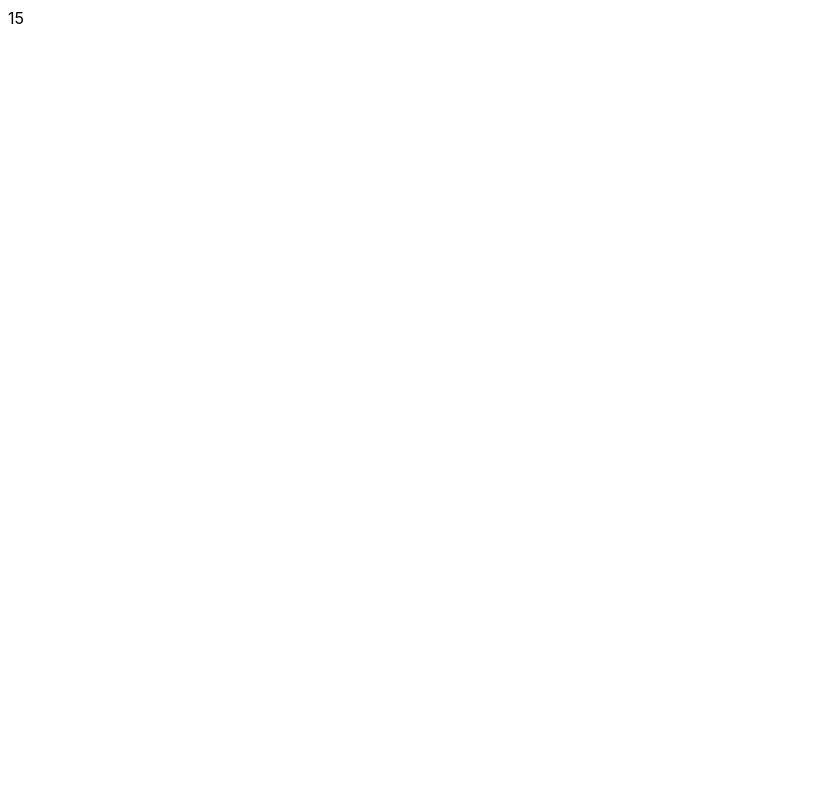
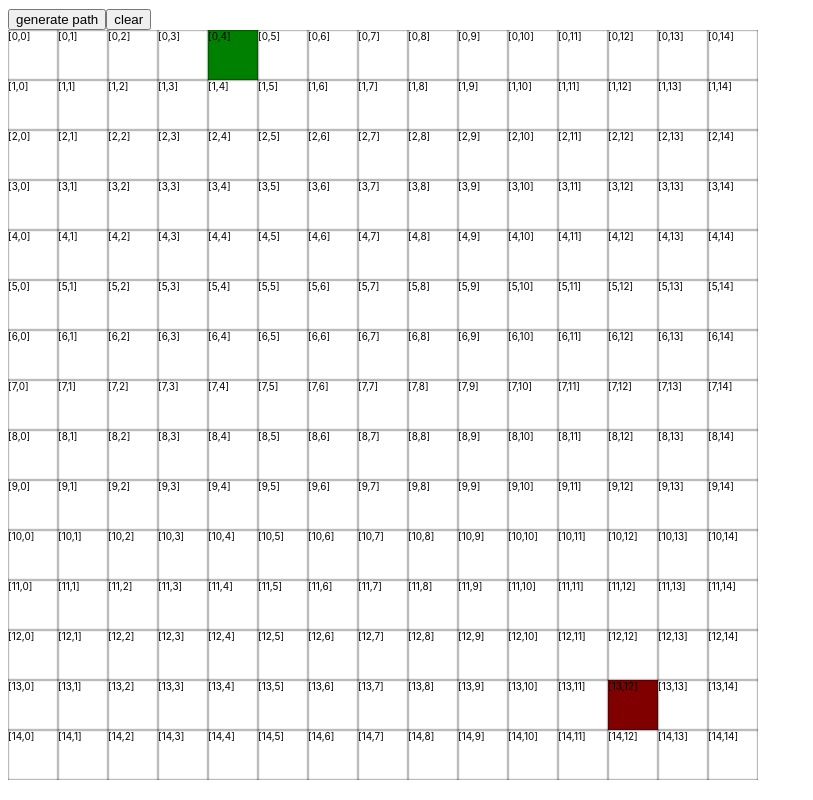
Before and after one commit to fire73/test-pixijs, a React (Create React App) app: page / in a window 1280 px wide. Shown: the whole page, without its empty margins (0-813 px from the left). Built offline with nearby package versions, Linux system fonts and the light colour scheme.

Commit message:
generate ok

```diff
--- a/src/App.css
+++ b/src/App.css
@@ -4,22 +4,56 @@
 
 .mapElement {
   position: relative;
-  width: 30px;
-  height: 30px;
+  width: 50px;
+  height: 50px;
   float: left;
   box-shadow: inset 0px 0px 2px 0px;
+  font-size: 10px;
+  cursor: pointer;
 }
 .mapElementBlock {
+  cursor: pointer;
+  font-size: 10px;
   position: relative;
-  width: 30px;
-  height: 30px;
+  width: 50px;
+  height: 50px;
   float: left;
-  background-color: #282c34;
+  background-color: darkgrey;
+  box-shadow: inset 0px 0px 2px 0px;
+}
+.mapElementStart {
+  cursor: pointer;
+  font-size: 10px;
+  position: relative;
+  width: 50px;
+  height: 50px;
+  float: left;
+  background-color: green;
+  box-shadow: inset 0px 0px 2px 0px;
+}
+.mapElementEnd {
+  cursor: pointer;
+  font-size: 10px;
+  position: relative;
+  width: 50px;
+  height: 50px;
+  float: left;
+  background-color: maroon;
+  box-shadow: inset 0px 0px 2px 0px;
+}
+.mapElementWay {
+  cursor: pointer;
+  font-size: 10px;
+  position: relative;
+  width: 50px;
+  height: 50px;
+  float: left;
+  background-color:mediumturquoise;
   box-shadow: inset 0px 0px 2px 0px;
 }
 
 .mapRow {
-  height: 30px;
+  height: 50px;
 }
 
 .App-logo {
--- a/src/App.tsx
+++ b/src/App.tsx
@@ -3,66 +3,214 @@ import './App.css';
 
 class App extends React.Component {
 
+  state: {
+    sizeMap: number;
+    maxLen: number;
+    MAP: number[][];
+    way: number[][];
+    mapWayS: number[][];
+    startPoint: number[];
+    endPoint: number[];
+  } = {
+      mapWayS: [],
+      way: [],
+      maxLen: 100,
+      endPoint: [13, 12],
+      startPoint: [0, 4],
+      sizeMap: 15,
+      MAP: [
+        [0, 0, 0, 0, 0, 0, 0, 0, 0],
+        [0, 0, 0, 0, 0, 0, 0, 0, 0],
+        [0, 0, 0, 0, 0, 0, 0, 0, 0],
+        [0, 0, 0, 0, 0, 0, 0, 0, 0],
+        [0, 0, 0, 0, 0, 0, 0, 0, 0],
+        [0, 0, 0, 0, 0, 0, 0, 0, 0],
+        [0, 0, 0, 0, 0, 0, 0, 0, 0],
+        [0, 0, 0, 0, 0, 0, 0, 0, 0],
+        [0, 0, 0, 0, 0, 0, 0, 0, 0],
+      ]
+    }
 
   constructor(props: any) {
     super(props)
-    this.state = {
-      sizeMap: 15,
-      MAP: []
+    this.state.MAP = this.generateMap(this.state.sizeMap);
+  }
+
+  methodLeeMapping() {
+    const mapLocation = this.state.MAP;
+    const mapWayS: number[][] = [];
+    for (let i = 0; i < this.state.sizeMap; i += 1) {
+      const row = [];
+      for (let j = 0; j < this.state.sizeMap; j += 1) {
+        row.push(255);
+      }
+      mapWayS.push(row);
     }
 
+    // опеределим максимальную длину пути
+    const maxLen = this.state.maxLen;
+
+    // берем начальную точку и от неё находим возможные варианты, сохраняем координаты возможных вариантов и
+    const sp = this.state.startPoint;
+
+    mapWayS[sp[0]][sp[1]] = 0;
+    let lastPoints = [[sp[0], sp[1]]];
+    let numberPoint = 1;
+    for (let it = 0; it < maxLen; it += 1) {
+      const newLastPoints: number[][] = [];
+      lastPoints.forEach(p => {
+        if (
+          p[0] - 1 > -1 &&
+          mapWayS[p[0] - 1][p[1]] === 255 &&
+          mapLocation[p[0] - 1][p[1]] >= 0
+        ) {
+          newLastPoints.push([p[0] - 1, p[1]]);
+          mapWayS[p[0] - 1][p[1]] = numberPoint;
+        }
+        if (
+          p[0] + 1 < this.state.sizeMap &&
+          mapWayS[p[0] + 1][p[1]] === 255 &&
+          mapLocation[p[0] + 1][p[1]] >= 0
+        ) {
+          newLastPoints.push([p[0] + 1, p[1]]);
+          mapWayS[p[0] + 1][p[1]] = numberPoint;
+        }
+        if (
+          p[1] - 1 > -1 &&
+          mapWayS[p[0]][p[1] - 1] === 255 &&
+          mapLocation[p[0]][p[1] - 1] >= 0
+        ) {
+          newLastPoints.push([p[0], p[1] - 1]);
+          mapWayS[p[0]][p[1] - 1] = numberPoint;
+        }
+        if (
+          p[1] + 1 < this.state.sizeMap &&
+          mapWayS[p[0]][p[1] + 1] === 255 &&
+          mapLocation[p[0]][p[1] + 1] >= 0
+        ) {
+          newLastPoints.push([p[0], p[1] + 1]);
+          mapWayS[p[0]][p[1] + 1] = numberPoint;
+        }
+      });
+      numberPoint += 1;
+      lastPoints = newLastPoints;
+    }
     this.setState({
-      sizeMap: 25
+      mapWayS
+    })
+    return mapWayS;
+  }
+
+  generatePath = () => {
+    const mapWayS = this.methodLeeMapping();
+    const way: number[][] = [];
+    const ep = this.state.endPoint;
+    const maxLen = this.state.maxLen;
+    // const mapWayS = this.state.mapWayS;
+
+    let lpw = [ep[0], ep[1]];
+    for (let i = 0; i < maxLen; i += 1) {
+      const nowValue = mapWayS[lpw[0]][lpw[1]];
+      if (lpw[0] - 1 > -1 && mapWayS[lpw[0] - 1][lpw[1]] < nowValue) {
+        lpw = [lpw[0] - 1, lpw[1]];
+        way.push(lpw);
+        continue;
+      }
+      if (lpw[0] + 1 < this.state.sizeMap && mapWayS[lpw[0] + 1][lpw[1]] < nowValue) {
+        lpw = [lpw[0] + 1, lpw[1]];
+        way.push(lpw);
+        continue;
+      }
+      if (lpw[1] + 1 < this.state.sizeMap && mapWayS[lpw[0]][lpw[1] + 1] < nowValue) {
+        lpw = [lpw[0], lpw[1] + 1];
+        way.push(lpw);
+        continue;
+      }
+      if (lpw[1] - 1 > -1 && mapWayS[lpw[0]][lpw[1] - 1] < nowValue) {
+        lpw = [lpw[0], lpw[1] - 1];
+        way.push(lpw);
+        continue;
+      }
+    }
+    // way.s
+    way.splice(way.length - 1, 1);
+    this.setState({
+      way
+    });
+    console.log({
+      way
     })
   }
 
-  // clickMapElement = () => {
-  //   console.log(`sd`)
-  // }
+  clickMapElement = (e: any, point: number[]) => {
+    console.log(point)
+    const map = this.state.MAP;
+    map[point[0]][point[1]] = map[point[0]][point[1]] === 0 ? -1 : 0;
+    this.setState({
+      MAP: map,
+      way: []
+    });
 
-  // generateMap = () => {
-  //   const map: number[][] = [];
-  //   for (let i = 0; i < this.sizeMap; i += 1) {
-  //     const mapCols: number[] = [];
-  //     for (let k = 0; k < this.sizeMap; k += 1) {
-  //       mapCols.push(i+k === 5 ? -1 : 0);
-  //     }
-  //     map.push(mapCols)
-  //   }
-  //   console.log(map);
-  //   return map;
-  // }
+  }
 
-  // // this.state =
+  generateMap = (size: number) => {
+    const map: number[][] = [];
+    for (let i = 0; i < size; i += 1) {
+      const mapCols: number[] = [];
+      for (let k = 0; k < size; k += 1) {
+        mapCols.push(0);
+      }
+      map.push(mapCols)
+    }
+    console.log(map);
+    return map;
+  }
 
-  // getMap = (map: number[][], clickMapElement: any) => {
-  //   const mapRows: any[] = [];
-  //   map.forEach(row => {
-  //     const mapCols: any[] = [];
-  //     row.forEach(col => {
-  //       let className = 'mapElement';
-  //       if (col === -1) {
-  //         className = 'mapElementBlock'
-  //       }
-  //       mapCols.push(
-  //         <div className={className} onClick={clickMapElement}></div>
-  //       )
-  //     })
-  //     mapRows.push(
-  //       <div className="mapRow">
-  //         {mapCols}
-  //       </div>
-  //     )
-  //   })
-  //   return mapRows;
-  // }
+  getMap = (map: number[][], clickMapElement: any) => {
+    const mapRows: any[] = [];
+    let key = 0;
+    map.forEach((row, key1) => {
+      const mapCols: any[] = [];
+      row.forEach((col, key2) => {
+        let className = 'mapElement';
+        if (this.state.startPoint[0] === key1 && this.state.startPoint[1] === key2) {
+          className = 'mapElementStart'
+        }
+        if (this.state.endPoint[0] === key1 && this.state.endPoint[1] === key2) {
+          className = 'mapElementEnd'
+        }
+        if (this.state.way.find(el => el[0] === key1 && el[1] === key2)) {
+          className = 'mapElementWay'
+        }
+        if (col === -1) {
+          className = 'mapElementBlock'
+        }
+        key += 1;
+        const point = [key1, key2];
+        mapCols.push(
+          <div className={className} key={key} onClick={(e) => clickMapElement(e, point)}>[{key1},{key2}]</div>
+        )
+      })
+      mapRows.push(
+        <div className="mapRow" key={`row_${key1}`}>
+          {mapCols}
+        </div>
+      )
+    })
+    return mapRows;
+  }
+
+  clear = () => {
+    this.setState({ way: [], MAP: this.generateMap(this.state.sizeMap) });
+  }
 
   render() {
     return (
       <div>
-        {this.state.sizeMap}
+        <button onClick={this.generatePath}>generate path</button>
+        <button onClick={this.clear}>clear</button>
         <div className="map">
-          {/* {this.getMap()} */}
+          {this.getMap(this.state.MAP, this.clickMapElement)}
         </div>
       </div>
     );
```
